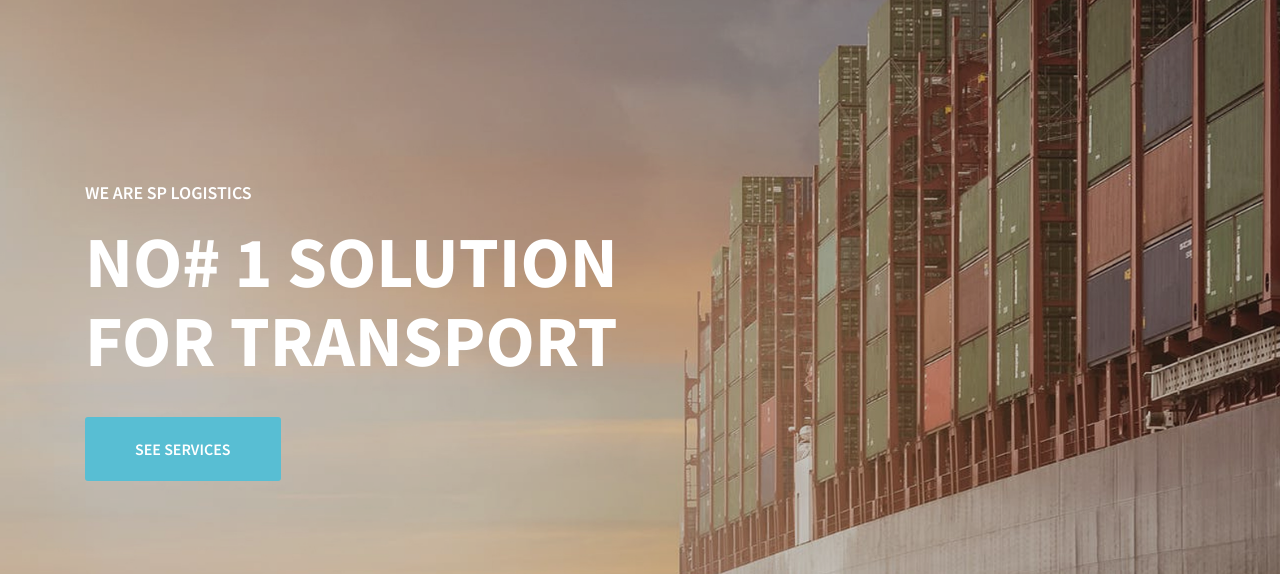
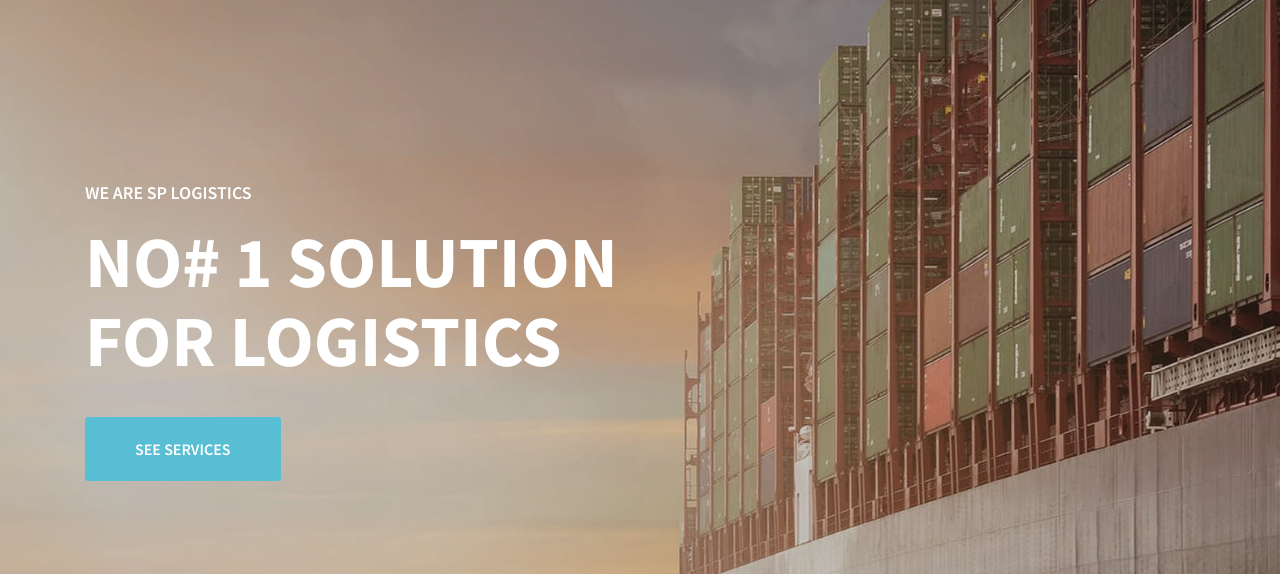
Before and after one commit to Jagatheesh21/sp_logistics, a plain HTML site: page index.html in a window 1280 px wide. Shown: the part 226-800 px from the top of the page. Drawn offline with nearby package versions, Linux system fonts and the light colour scheme.

Commit message:
Update index.html

```diff
--- a/index.html
+++ b/index.html
@@ -174,7 +174,7 @@
                <div class="col-xl-6 col-lg-8">
                   <div class="hero-txt">
                      <span class="wow fadeInDown" data-wow-duration="1.5s">We are SP Logistics</span>
-                     <h1 class="wow fadeInUp" data-wow-duration="1.5s">No# 1 solution for transport</h1>
+                     <h1 class="wow fadeInUp" data-wow-duration="1.5s">No# 1 solution for Logistics</h1>
                      <a class="wow fadeInUp boxed-btn" data-wow-duration="1.5s" href="services.html"><span>SEE SERVICES</span></a>
                   </div>
                </div>
```
